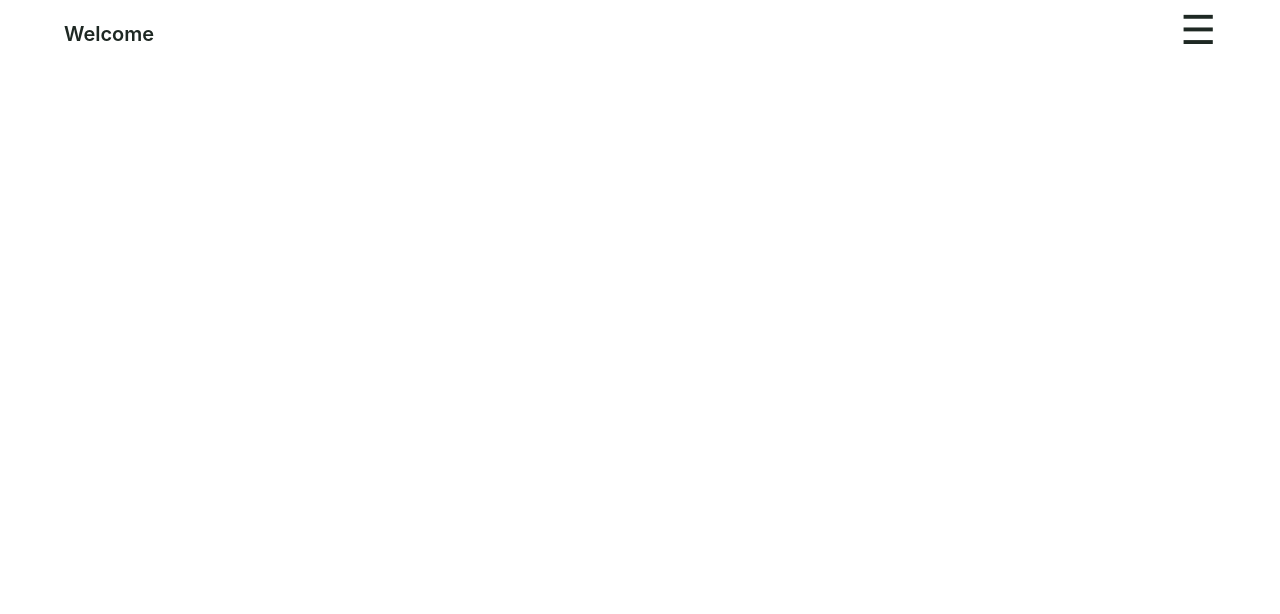
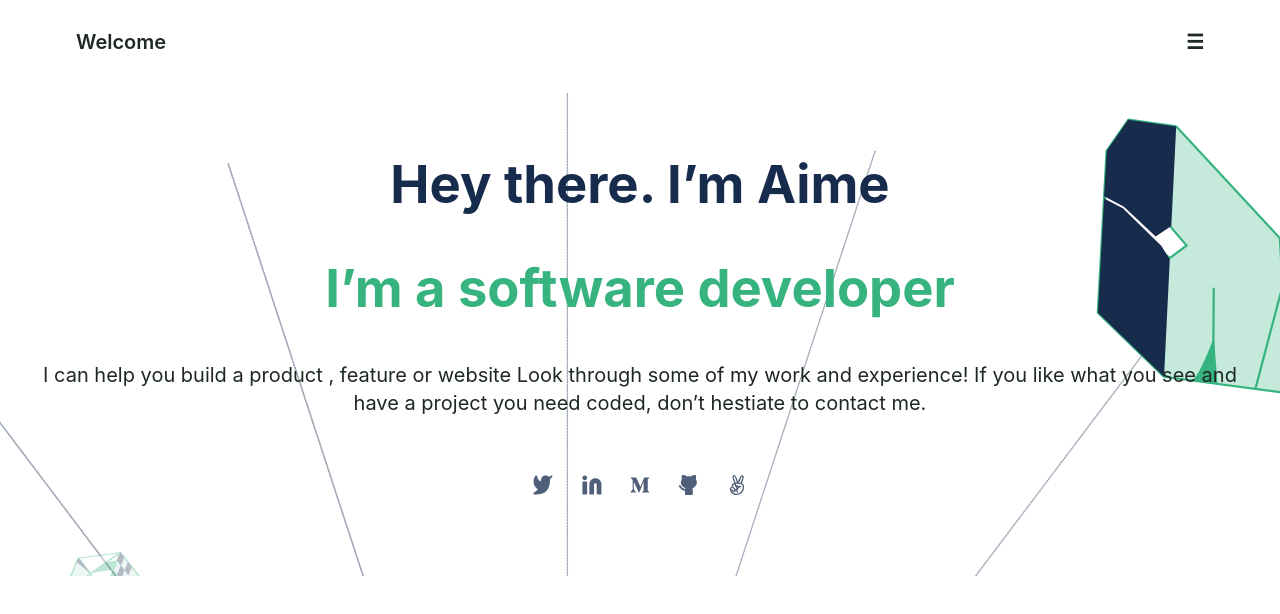
Before and after one commit to aimemalaika/portofolio, a plain HTML site: page index.html in a window 1280 px wide. Drawn offline with Linux system fonts and the light colour scheme; a web font is replaced by a local one.

Commit message:
Add headline section containing welcome message

```diff
--- a/assets/css/style.css
+++ b/assets/css/style.css
@@ -18,19 +18,56 @@ body{
   justify-content: space-between;
   padding: 20px 5%;
   position: fixed;
+  top: 0;
   width: 90%;
+  background-color: #fff;
+  height: 45px;
 }
-.logo, .toggl-emenu{
-  padding: 10px, 12px, 10px, 12px;
+.logo, .toggle-menu{
+  padding: 10px 12px;
 }
-.logo p{
+.logo p, .toggle-menu p{
   font-weight: 600;
   font-size: 20px;
+  margin: 0;
+  cursor: pointer;
+}
+.headline{
+  display: flex;
+  flex-direction: column;
+  margin-top: 90px;
+  background-image: url(../images/header-illsutration-mobile.svg);
+  background-repeat: no-repeat;
+  background-size: cover;
+}
+.headline h1{
+  align-self: center;
+}
+.introduction{
+  padding: 64px 24px;
+  font-style: normal;
+  font-weight: bold;
+  font-size: 35px;
+  line-height: 60px;
+  text-align: center;
+}
+.introduction .greeting{
+  margin-top: 0;
+  color: #172B4D;
+}
+.introduction .describe{
+  color: #36B37E;
+}
+.introduction .explanations{
+  font-weight: 400;
+  font-size: 20px;
   line-height: 28px;
-  margin: 0;
+  margin-bottom: 35px;
 }
-.toggl-emenu p{
-  font-size: 40px;
-  line-height: 20px;
-  margin: 0;
+.social-icons a{
+  padding: 0 10px;
 }
+.social-icons img{
+  width: 20px;
+  height: 20px;
+}
--- a/index.html
+++ b/index.html
@@ -14,10 +14,31 @@
     <div class="logo">
       <p>Welcome</p>
     </div>
-    <div class="toggl-emenu">
+    <div class="toggle-menu">
       <p>&#9776;</p>
     </div>
   </header>
+  <section class="headline">
+    <div class="introduction">
+      <h1 class="greeting">
+        Hey there. I’m Aime
+      </h1>
+      <h1 class="describe">
+        I’m a software developer
+      </h1>
+      <p class="explanations">
+        I can help you build a product , feature or website Look through some of my work and experience! If you like what you see and have a project you need coded,
+        don’t hestiate to contact me.
+      </p>
+      <div class="social-icons">
+        <a href="#"><img src="./assets/images/twitter.svg" alt="tweeter icon"></a>
+        <a href="#"><img src="./assets/images/Linkedin icon.svg" alt="linkedin icon"></a>
+        <a href="#"><img src="./assets/images/medium.svg" alt="medium icon"></a>
+        <a href="#"><img src="./assets/images/github.svg" alt="github icon"></a>
+        <a href="#"><img src="./assets/images/angellist.svg" alt="angellist icon"></a>
+      </div>
+    </div>
+  </section>
 </body>
 
 </html>
```
Also changed, not shown: assets/images/Linkedin icon.svg (added), assets/images/angellist.svg (added), assets/images/github.svg (added), assets/images/header-illsutration-mobile.svg (added), assets/images/medium.svg (added), assets/images/twitter.svg (added), 4 other files.
